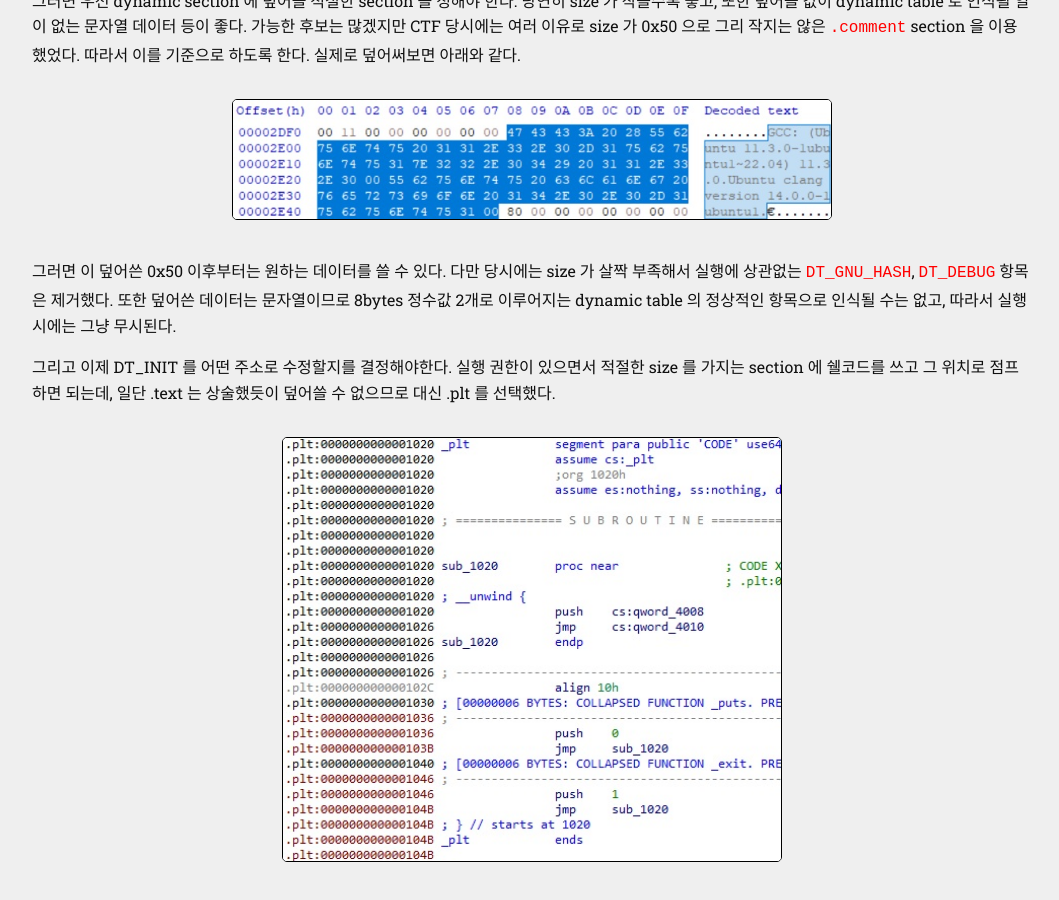
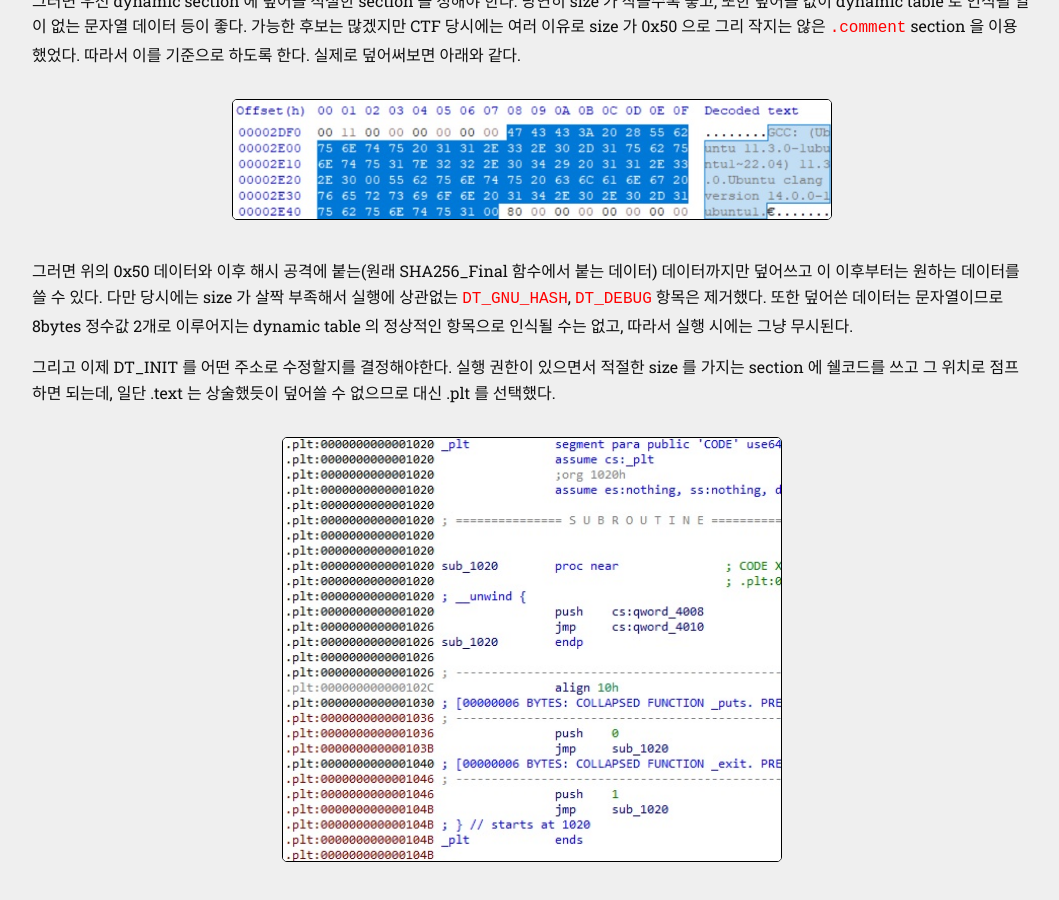
Before and after one commit to SeHwa/SeHwa.github.io, a Jekyll site: the page built from _posts/2023-06-14-defcon-2023-seedling-writeup.md, in a window 1280 px wide and 900 px high, scrolled down 12870 px. Shown: the whole window, without its empty margins (108-1167 px from the left). Built offline with Jekyll 4.4.1, drawn with Linux system fonts in a browser that asks for light colours.

Commit message:
Minor fixes

```diff
--- a/_posts/2023-06-14-defcon-2023-seedling-writeup.md
+++ b/_posts/2023-06-14-defcon-2023-seedling-writeup.md
@@ -373,7 +373,7 @@ EFLAGS: 0x206 (carry PARITY adjust zero sign trap INTERRUPT direction overflow)
 </a>
 </div>
 
-그러면 이 덮어쓴 0x50 이후부터는 원하는 데이터를 쓸 수 있다. 다만 당시에는 size 가 살짝 부족해서 실행에 상관없는 `DT_GNU_HASH`, `DT_DEBUG` 항목은 제거했다. 또한 덮어쓴 데이터는 문자열이므로 8bytes 정수값 2개로 이루어지는 dynamic table 의 정상적인 항목으로 인식될 수는 없고, 따라서 실행 시에는 그냥 무시된다.
+그러면 위의 0x50 데이터와 이후 해시 공격에 붙는(원래 SHA256_Final 함수에서 붙는 데이터) 데이터까지만 덮어쓰고 이 이후부터는 원하는 데이터를 쓸 수 있다. 다만 당시에는 size 가 살짝 부족해서 실행에 상관없는 `DT_GNU_HASH`, `DT_DEBUG` 항목은 제거했다. 또한 덮어쓴 데이터는 문자열이므로 8bytes 정수값 2개로 이루어지는 dynamic table 의 정상적인 항목으로 인식될 수는 없고, 따라서 실행 시에는 그냥 무시된다.
 
 그리고 이제 DT_INIT 를 어떤 주소로 수정할지를 결정해야한다. 실행 권한이 있으면서 적절한 size 를 가지는 section 에 쉘코드를 쓰고 그 위치로 점프하면 되는데, 일단 .text 는 상술했듯이 덮어쓸 수 없으므로 대신 .plt 를 선택했다.
 
```
